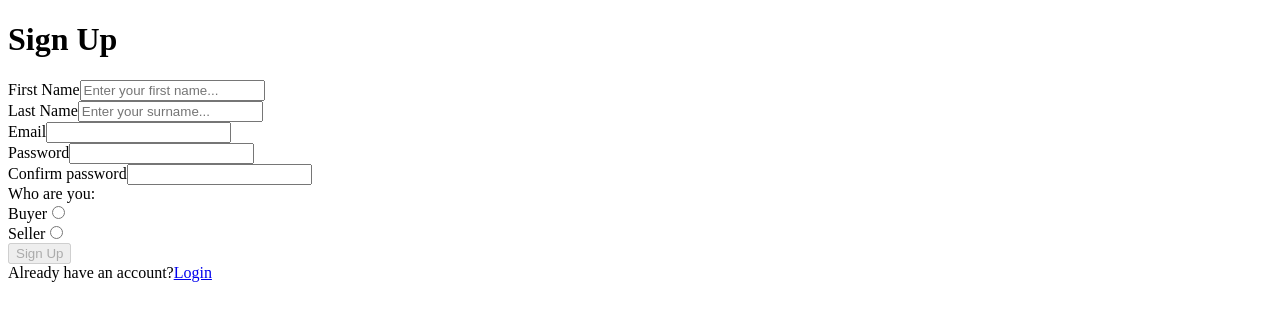
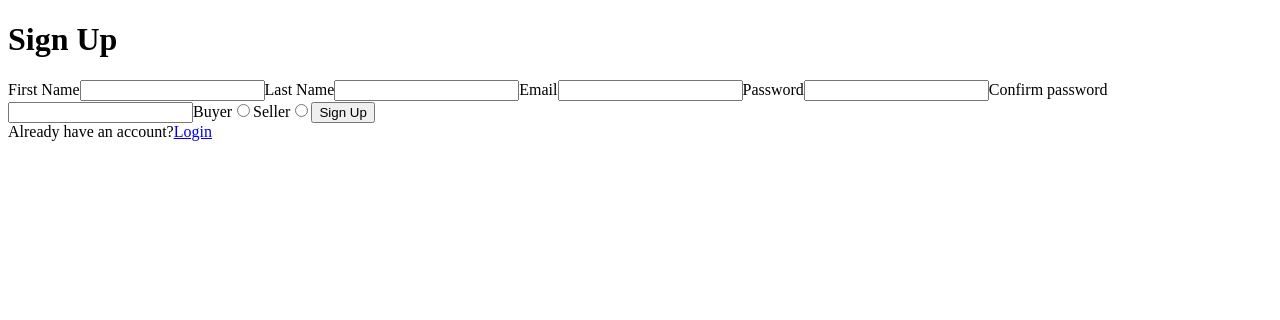
Before and after one commit to AliakseiPV/bookyto, a React (Create React App) app in the folder client/: page /registration in a window 1280 px wide. Shown: the top 320 px of the page. Built offline with nearby package versions, Linux system fonts and the light colour scheme.

Commit message:
add form contex

```diff
--- a/client/src/App.js
+++ b/client/src/App.js
@@ -1,7 +1,6 @@
 import { React } from "react";
 import {BrowserRouter} from "react-router-dom";
 import AppRouter from "./components/AppRouter";
-import SignUp from "./components/pages/SignUp";
 
 function App() {
   return (
--- /dev/null
+++ b/client/src/components/Form.jsx
@@ -0,0 +1,51 @@
+import React, { useState } from 'react';
+import { Button } from '../ui-kit';
+
+export const FormContext = React.createContext({
+    form: {},
+})
+
+const Form = (props) => {
+    const {children, onSubmit, initialValues, errorChecks} = props
+
+    const [form, setForm] = useState(initialValues)
+    const [inputErrors, setInputErrors] = useState({})
+
+    const handleChange = (event) => {
+        const {name, value} = event.target;
+        setForm({...form, [name]: value})
+
+        if(errorChecks && errorChecks[name]) {
+            handleErrors(errorChecks, name, value)
+        }
+
+    }
+
+    const handleErrors = (error, name, value) => {
+        let errorArray = []
+        for (let element of error[name]) {
+            if (!element.filter.test(String(value))) {
+                errorArray = [...errorArray, element.error]
+            }
+        }
+        setInputErrors({[name]: errorArray})
+    }
+
+    return (
+        <form>
+            <FormContext.Provider value={{
+                form, handleChange, inputErrors
+            }}>
+                {children}
+            </FormContext.Provider>
+
+            <Button
+                buttonType='submit'
+                isDisabled={false}
+                buttonText='Sign Up'
+            />
+        </form>
+    );
+};
+
+export default Form;
--- a/client/src/components/FormItem.jsx
+++ b/client/src/components/FormItem.jsx
@@ -1,5 +1,6 @@
-import { useState } from "react";
+import { useContext, useState } from "react";
 import {Input, Error} from "../ui-kit";
+import { FormContext } from "./Form";
 
 const FormItem = ({
     htmlFor,
@@ -7,12 +8,11 @@ const FormItem = ({
     nameInput,
     typeInput,
     requiredBool,
-    onChangeHandler,
-    errors,
-    setErrors,
-    item,
-    setItem
     }) => {
+
+    const formContext = useContext(FormContext)
+    const {form, handleChange, inputErrors} = formContext
+
     const [onFocus, setOnFocus] = useState(false);
 
     return (
@@ -20,18 +20,15 @@ const FormItem = ({
             <Input
                 htmlFor={htmlFor}
                 labelText= {labelText}
-                valueInput={item}
+                valueInput={form[nameInput]}
                 typeInput={typeInput}
                 nameInput={nameInput}
                 requiredBool={requiredBool}
-                onChange={(event) => {
-                    setErrors(onChangeHandler(event))
-                    setItem(event.target.value)
-                }}
+                onChange={handleChange}
                 onFocusInput={() => setOnFocus(true)}
                 onBlurInput={() => setOnFocus(false)}
             />
-            {(onFocus && errors.length) ? <Error errors={errors}/> : <></>}
+            {(inputErrors[nameInput] && onFocus) ? <Error errors={inputErrors[nameInput]}/> : <></>}
         </>
     );
 };
--- a/client/src/components/pages/SignUp.jsx
+++ b/client/src/components/pages/SignUp.jsx
@@ -4,127 +4,122 @@ import {Input, Button} from '../../ui-kit';
 import {emailValidation, passwordValidation, repeatPasswordValidation} from '../../helpers/validation';
 import FormItem from '../FormItem';
 import {LOGIN_ROUTE} from "../../utils/consts";
+import Form, {FormContext} from '../Form'
 
 const SignUp = () => {
-    const [firstName, setFirstName] = useState('')
-    const [lastName, setLastName] = useState('')
-    const [email, setEmail] = useState('')
-    const [password, setPassword] = useState('')
-    const [repeatPassword, setRepeatPassword] = useState('')
-    const [emailError, setEmailError] = useState(['Email field is empty'])
-    const [passwordError, setPasswordError] = useState(['Password field is empty'])
-    const [repeatPasswordError, setRepeatPasswordError] = useState(['Password field is empty'])
-    const [disableButton, setDisableButton] = useState(true)
+    const emailErrors = [
+        {
+            filter: /^\s*\S+.*/,
+            error: "Email field is empty"
+        },
+        {
+            filter: /[a-z0-9!#$%&'*+/=?^_`{|}~-]+(?:\.[a-z0-9!#$%&'*+/=?^_`{|}~-]+)*@(?:[a-z0-9](?:[a-z0-9-]*[a-z0-9])?\.)+[a-z0-9](?:[a-z0-9-]*[a-z0-9])?/,
+            error: "Email field is not correct"
+        }
+    ]
+
+    const passwordErrors = [
+        {
+            filter: /^\s*\S+.*/,
+            error: "Password field is empty"
+        },
+        {
+            filter: /^(?=[^a-z]*[a-z])/,
+            error: "Password must include at least one lower case"
+        },
+        {
+            filter: /^(?=[^A-Z]*[A-Z])/,
+            error: "Password must include at least one upper case"
+        },
+        {
+            filter: /^(?=\D*\d)/,
+            error: "Password must include at least one number"
+        },
+        {
+            filter: /^(?=[^!#%]*[!#%])/,
+            error: "Password must include at one special character (only !#% are allowed)"
+        },
+        {
+            filter: /^([A-Za-z0-9!#%])(?!.* )/,
+            error: "Password has symbols which are not allowed"
+        },
+        {
+            filter: /.{8,32}/,
+            error: "Password has to be between 8 to 32 characters long"
+        }]
+
+    const initialValues = {
+        firstName: "",
+        lastName: "",
+        email: "",
+        password: "",
+        repeatPassword: "",
+    }
+
 
     function handleSubmit (e) {
         e.preventDefault();
-        if(password !== repeatPassword) {
-            setRepeatPassword('')
-        }
     }
 
-    useEffect(() => {
-        setDisableButton(passwordError.length || emailError.length || repeatPasswordError.length)
-    }, [passwordError, emailError, repeatPasswordError])
+    // useEffect(() => {
+    //     setDisableButton(passwordError.length || emailError.length || repeatPasswordError.length)
+    // }, [passwordError, emailError, repeatPasswordError])
 
     return (
         <div>
-            <form onSubmit={handleSubmit}>
             <h1>Sign Up</h1>
-                <div>
-                    <Input
+            <Form onSubmit={handleSubmit} initialValues = {initialValues} errorChecks = {{email: emailErrors, password: passwordErrors}}>
+                    <FormItem
                         htmlFor='firstName'
                         labelText='First Name'
-                        valueInput={firstName}
-                        typeInput='text'
                         nameInput='firstName'
+                        typeInput='firstName'
                         requiredBool={true}
-                        placeholder='Enter your first name...'
-                        onChange={e => setFirstName(e.target.value)}
                     />
-                </div>
-                <div>
-                    <Input
+                    <FormItem
                         htmlFor='lastName'
                         labelText='Last Name'
-                        valueInput={lastName}
-                        typeInput='text'
                         nameInput='lastName'
+                        typeInput='lastName'
                         requiredBool={true}
-                        placeholder='Enter your surname...'
-                        onChange={e => setLastName(e.target.value)}
                     />
-                </div>
-                <div>
                     <FormItem
                         htmlFor='email'
                         labelText='Email'
                         nameInput='email'
                         typeInput='email'
                         requiredBool={true}
-                        onChangeHandler={emailValidation}
-                        errors={emailError}
-                        setErrors={setEmailError}
-                        item={email}
-                        setItem={setEmail}
                     />
-                </div>
-                <div>
                     <FormItem
                         htmlFor='password'
                         labelText='Password'
                         nameInput='password'
                         typeInput='password'
                         requiredBool={true}
-                        onChangeHandler={passwordValidation}
-                        errors={passwordError}
-                        setErrors={setPasswordError}
-                        item={password}
-                        setItem={setPassword}
                     />
-                </div>
-                <div>
                    <FormItem
                         htmlFor='password_confirmation'
                         labelText='Confirm password'
-                        nameInput='confirm'
+                        nameInput='repeatPassword'
                         typeInput='password'
                         requiredBool={true}
-                        onChangeHandler={repeatPasswordValidation}
-                        errors={repeatPasswordError}
-                        setErrors={setRepeatPasswordError}
-                        item={repeatPassword}
-                        setItem={setRepeatPassword}
                     />
-                </div>
-                <div>
-                    <label>Who are you:</label>
-                    <div>
-                        <Input
+                    <FormItem
                         htmlFor='default_radio'
                         labelText='Buyer'
-                            valueInput='buyer'
+                        nameInput='user_role'
                         typeInput='radio'
-                            nameInput='user_role'
+                        requiredBool={true}
                     />
-                    </div>
-                    <div>
-                        <Input
+                    <FormItem
                         htmlFor='default_radio'
                         labelText='Seller'
-                            valueInput='seller'
+                        nameInput='user_role'
                         typeInput='radio'
-                            nameInput='user_role'
+                        requiredBool={true}
                     />
-                    </div>
-                </div>
-                <div>
-                    <Button
-                        buttonType='submit'
-                        isDisabled={disableButton}
-                        buttonText='Sign Up'
-                    />
-                </div>
+
+            </Form>
             <div>
                 Already have an account?
                 <span>
@@ -133,7 +128,6 @@ const SignUp = () => {
                     </Link>
                 </span>
             </div>
-            </form>
         </div>
     );
 };
```
Also changed, not shown: client/src/store/FormInfo.js (added, +42 -0 lines). Lines whose indentation alone changed are shown as unchanged.
